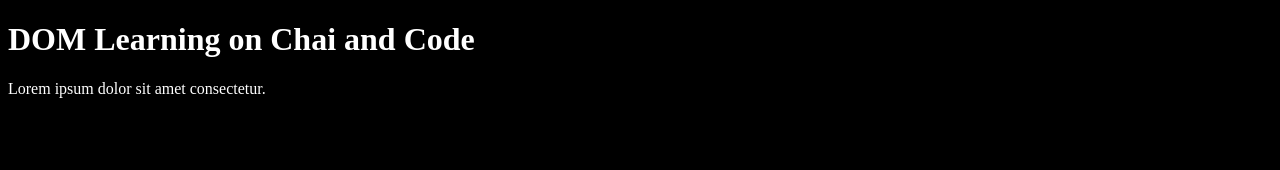
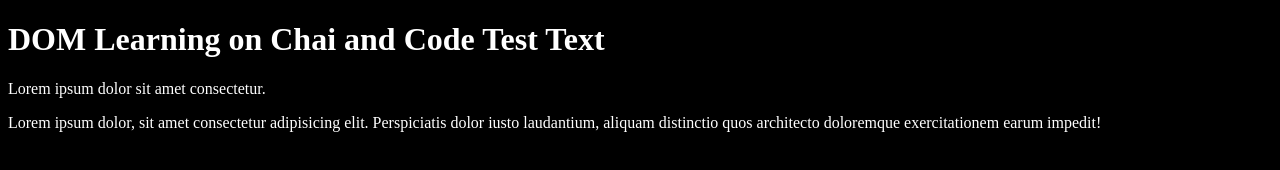
Before and after one commit to Alok-kumar-2004/js-Alokkumar-yt, a plain HTML site: page 06_DOM/01_one.html in a window 1280 px wide. Drawn offline with Linux system fonts and the light colour scheme.

Commit message:
DOM basics

```diff
--- a/06_DOM/01_one.html
+++ b/06_DOM/01_one.html
@@ -2,7 +2,6 @@
 <html lang="en">
 <head>
     <meta charset="UTF-8">
-
     <title>DOM Learning</title>
     <style>
         .bg-black{
@@ -13,8 +12,10 @@
 </head>
 <body class="bg-black">
     <div>
-        <h1 id="title" class="heading">DOM Learning on Chai and Code</h1>
+        <h1 id="title" class="heading">DOM Learning on Chai and Code <span> Test Text </span></h1>
         <p>Lorem ipsum dolor sit amet consectetur.</p>
+        <p>Lorem ipsum dolor, sit amet consectetur adipisicing elit. Perspiciatis dolor iusto laudantium,
+        aliquam distinctio quos architecto doloremque exercitationem earum impedit!</p>
     </div>
 </body>
 </html>
```
